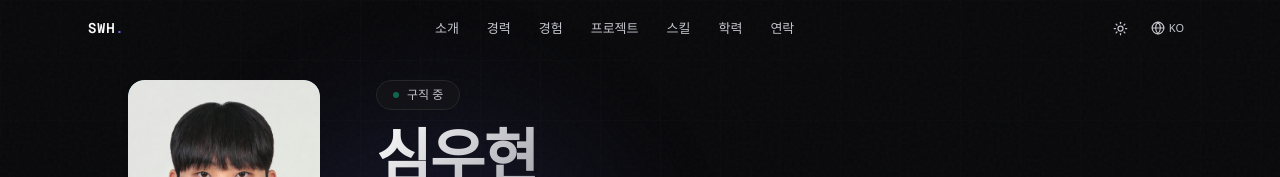
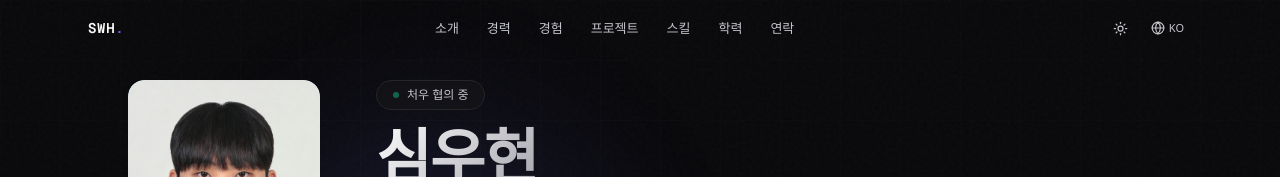
Before and after one commit to neverleaveualong/portfolio, a Next.js app: page / in a window 1280 px wide. Shown: the top 177 px of the page. Built offline with nearby package versions, Linux system fonts and the light colour scheme; a web font is replaced by a local one.

Commit message:
content: 한국어 상태 배지 문구 수정

```diff
--- a/src/i18n/ko.ts
+++ b/src/i18n/ko.ts
@@ -9,7 +9,7 @@ const ko = {
     contact: "연락",
   },
   hero: {
-    badge: "구직 중",
+    badge: "처우 협의 중",
     name: "심우현",
     title: "FullStack SW Developer",
     tagline: "시스템의 병목을 찾아 성능을 개선하고, 비즈니스 문제를 기술로 해결합니다",
```
